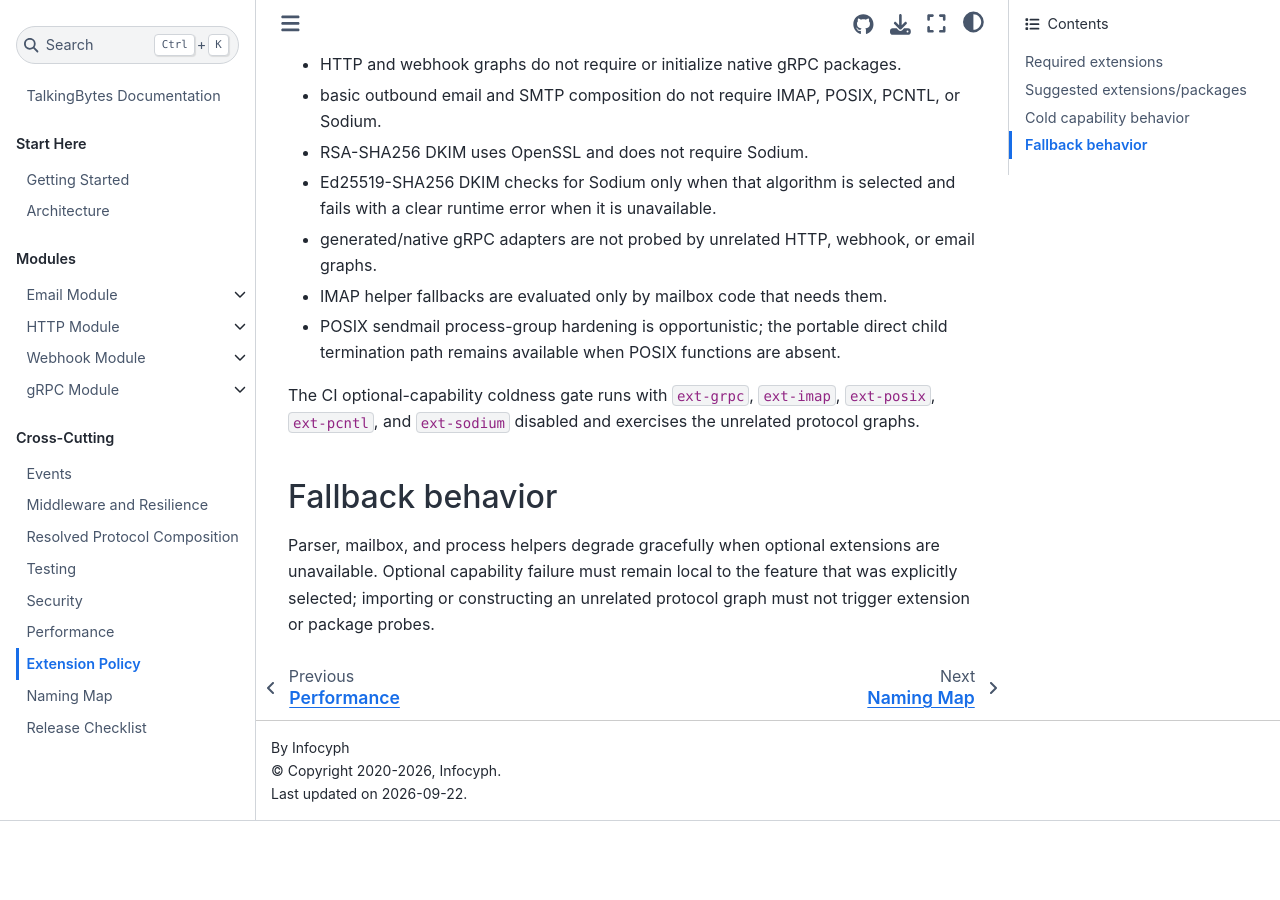
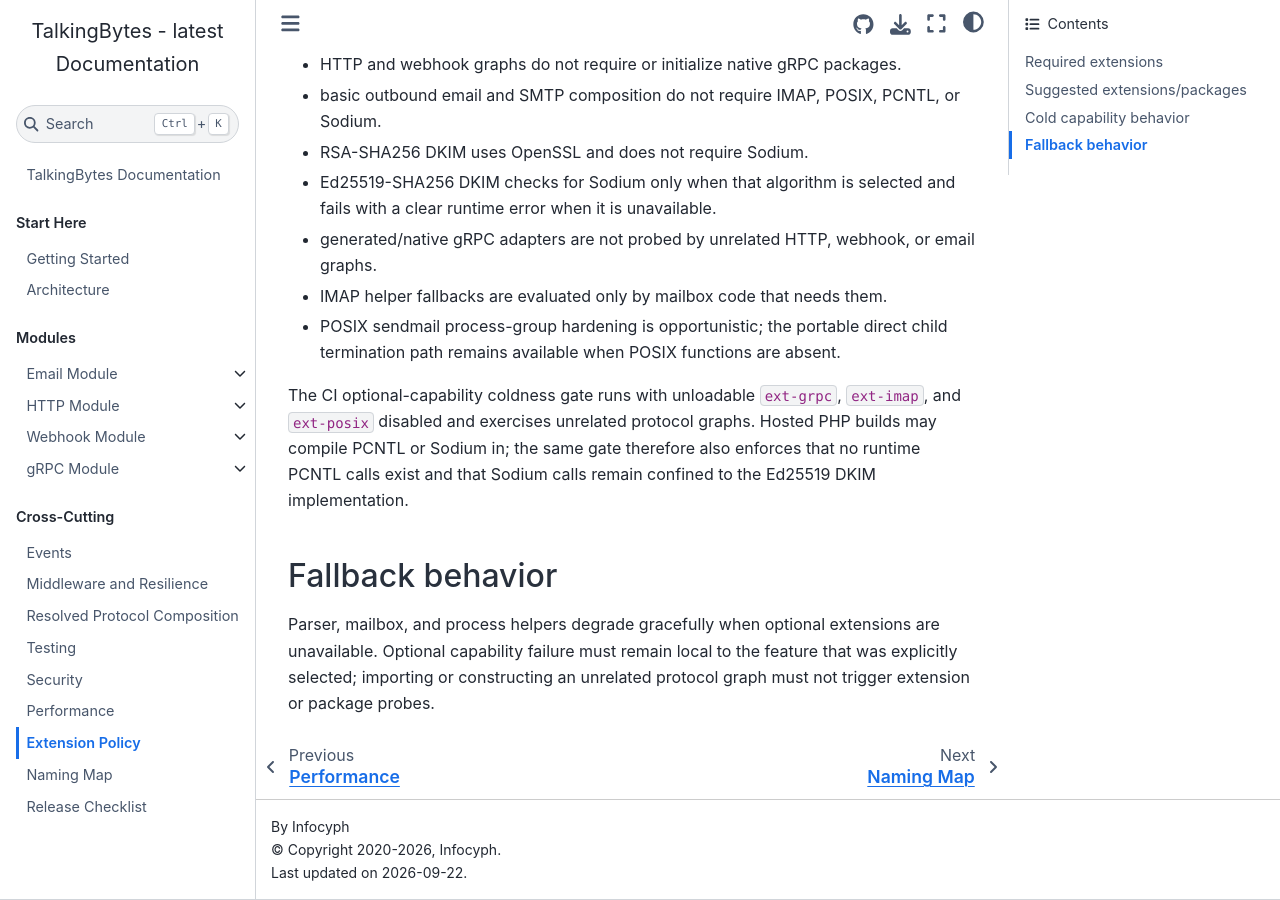
Before and after one commit to infocyph/TalkingBytes, a Sphinx documentation site: the page built from docs/extensions.rst, in a window 1280 px wide and 900 px high, scrolled down 840 px. Built offline with Sphinx 7.4.7 and the Sphinx Book theme 1.1.4, drawn with Linux system fonts in a browser that asks for light colours; before the commit the page ends 1661 px from its top, so only the background shows below that.

Commit message:
docs: clarify optional capability release evidence

```diff
--- a/docs/architecture.rst
+++ b/docs/architecture.rst
@@ -73,7 +73,9 @@
 normal runtime graph.
 
 The security workflow contains a minimal-extension coldness gate that exercises
-these boundaries with the optional extensions disabled.
+these boundaries with unloadable gRPC, IMAP, and POSIX extensions disabled. It
+also enforces source-level confinement for compiled-in PCNTL and Sodium
+capabilities.
 
 Module boundaries
 -----------------
--- a/docs/extensions.rst
+++ b/docs/extensions.rst
@@ -42,9 +42,11 @@
 - POSIX sendmail process-group hardening is opportunistic; the portable direct
   child termination path remains available when POSIX functions are absent.
 
-The CI optional-capability coldness gate runs with ``ext-grpc``,
-``ext-imap``, ``ext-posix``, ``ext-pcntl``, and ``ext-sodium``
-disabled and exercises the unrelated protocol graphs.
+The CI optional-capability coldness gate runs with unloadable ``ext-grpc``,
+``ext-imap``, and ``ext-posix`` disabled and exercises unrelated protocol
+graphs. Hosted PHP builds may compile PCNTL or Sodium in; the same gate therefore
+also enforces that no runtime PCNTL calls exist and that Sodium calls remain
+confined to the Ed25519 DKIM implementation.
 
 Fallback behavior
 -----------------
--- a/docs/release-checklist.rst
+++ b/docs/release-checklist.rst
@@ -15,8 +15,10 @@
 
 - verify the supported PHP and dependency-version matrix is green in CI
 - verify the Mailpit integration job is green
-- verify the optional-capability coldness job is green with gRPC, IMAP, POSIX,
-  PCNTL, and Sodium disabled
+- verify the optional-capability coldness job is green with unloadable gRPC,
+  IMAP, and POSIX extensions disabled
+- verify PCNTL has no runtime references and Sodium remains confined to the
+  Ed25519 DKIM implementation
 - verify no primary runtime path depends on ``CommunicationEventBus``
 - verify temporary process-global error handlers are restored and do not span
   user callbacks, event dispatch, Fiber suspension, or long-lived waits
```
